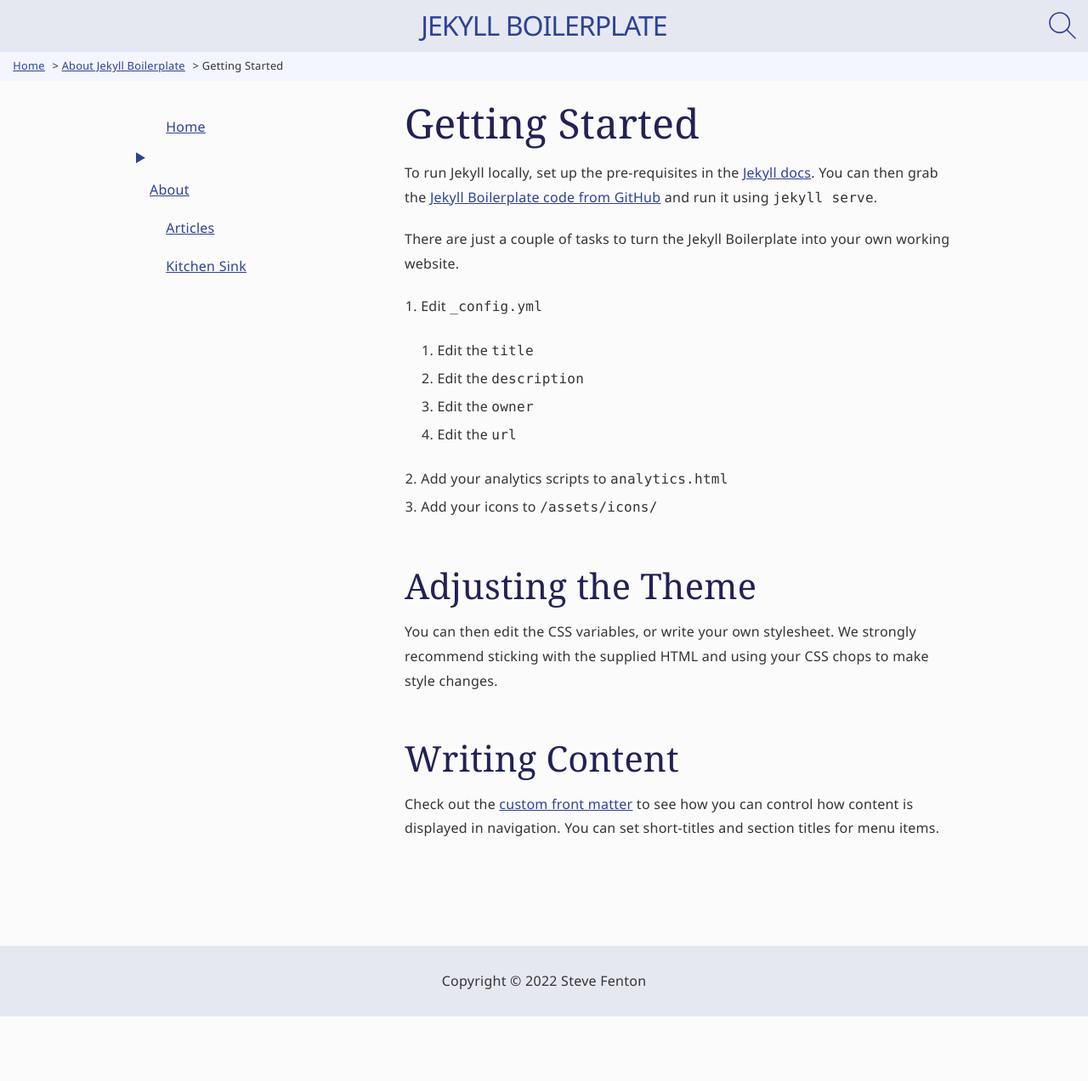
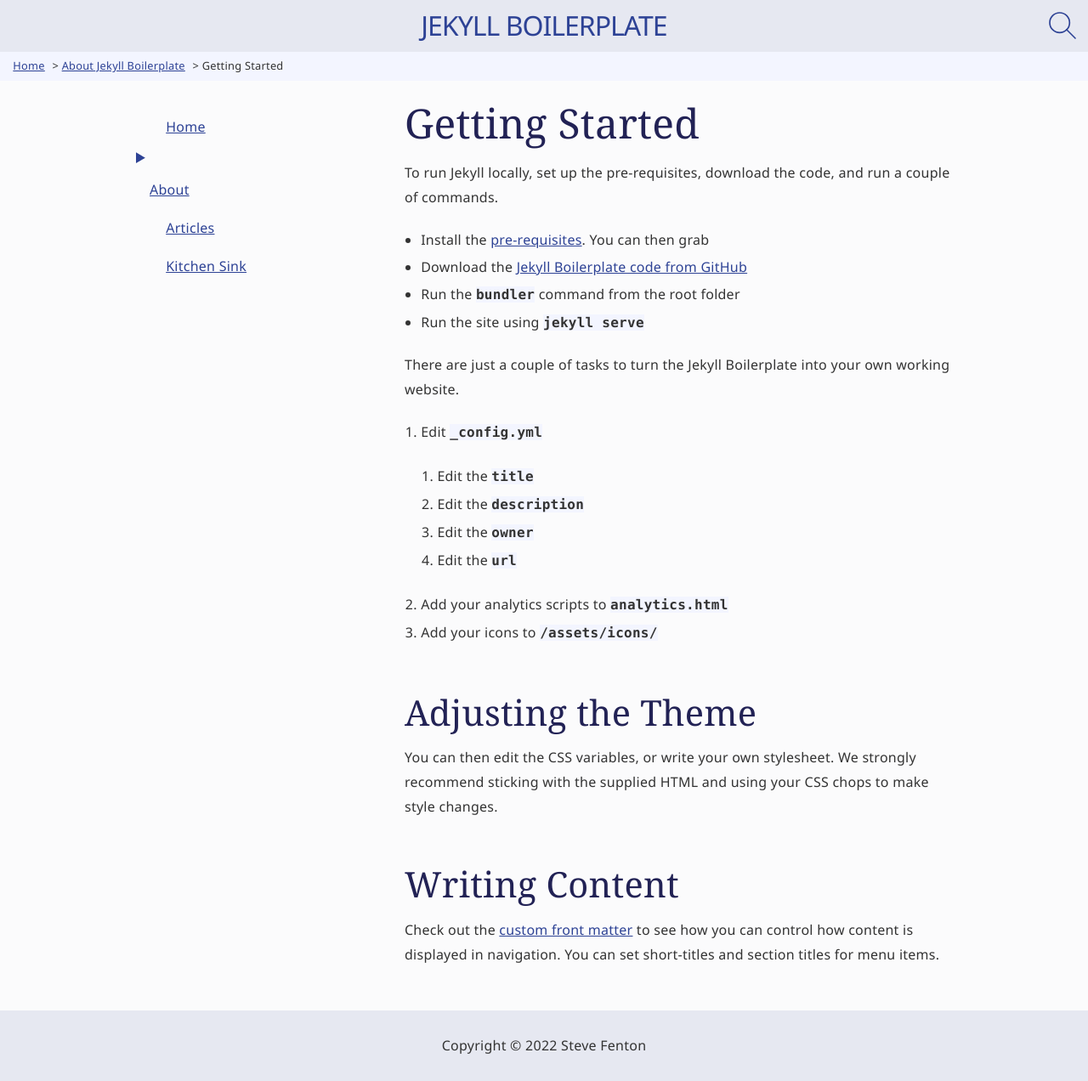
Before and after one commit to Steve-Fenton/jekyll-boilerplate, a Jekyll site: the page built from _pages/about/getting-started.md, in a window 1280 px wide and 1272 px high. Shown: the whole window at 85% size. Built offline with Jekyll 4.4.1, drawn with Linux system fonts in a browser that asks for light colours.

Commit message:
Robots.txt file

```diff
--- a/_layouts/author.html
+++ b/_layouts/author.html
@@ -25,7 +25,7 @@
 
     {% for post in site.posts %}
         {% if post.authors contains page.username or page.username == post.authors %}
-            <a href="{{ site.url }}{{ site.baseurl }}{{ post.url }}">{{ post.title }}</a>
+            <a href="{{ site.url }}{{ post.url | prepend: site.baseurl }}">{{ post.title }}</a>
         {% endif %}
     {% endfor %}
   </main>
--- a/_pages/about/getting-started.md
+++ b/_pages/about/getting-started.md
@@ -13,7 +13,12 @@
 nav-search: true
 ---
 
-To run Jekyll locally, set up the pre-requisites in the [Jekyll docs](https://jekyllrb.com/docs/). You can then grab the [Jekyll Boilerplate code from GitHub](https://github.com/Steve-Fenton/jekyll-boilerplate) and run it using `jekyll serve`.
+To run Jekyll locally, set up the pre-requisites, download the code, and run a couple of commands.
+
+- Install the [pre-requisites](https://jekyllrb.com/docs/). You can then grab
+- Download the [Jekyll Boilerplate code from GitHub](https://github.com/Steve-Fenton/jekyll-boilerplate)
+- Run the `bundler` command from the root folder
+- Run the site using `jekyll serve`
 
 There are just a couple of tasks to turn the Jekyll Boilerplate into your own working website.
 
--- a/assets/css/main.css
+++ b/assets/css/main.css
@@ -493,6 +493,12 @@
 
 /* Code Block */
 
+code {
+    background-color: var(--aft-block);
+    font-family: var(--code-font);
+    font-weight: bold;
+}
+
 pre.highlight {
     border-left: 5px solid var(--fore);
     padding: 1rem;
@@ -501,8 +507,9 @@
     margin: 1em 0;
 }
 
-code {
-    font-family: var(--code-font);
+pre.highlight code {
+    font-weight: unset;
+    background-color: unset;
 }
 
 /* Site Search */
--- /dev/null
+++ b/robots.txt
@@ -0,0 +1,5 @@
+---
+layout: null
+---
+Sitemap: {{ site.url }}{{ '/sitemap.xml' | prepend: site.baseurl }}
+User-agent: *
```
Also changed, not shown: README.md.
